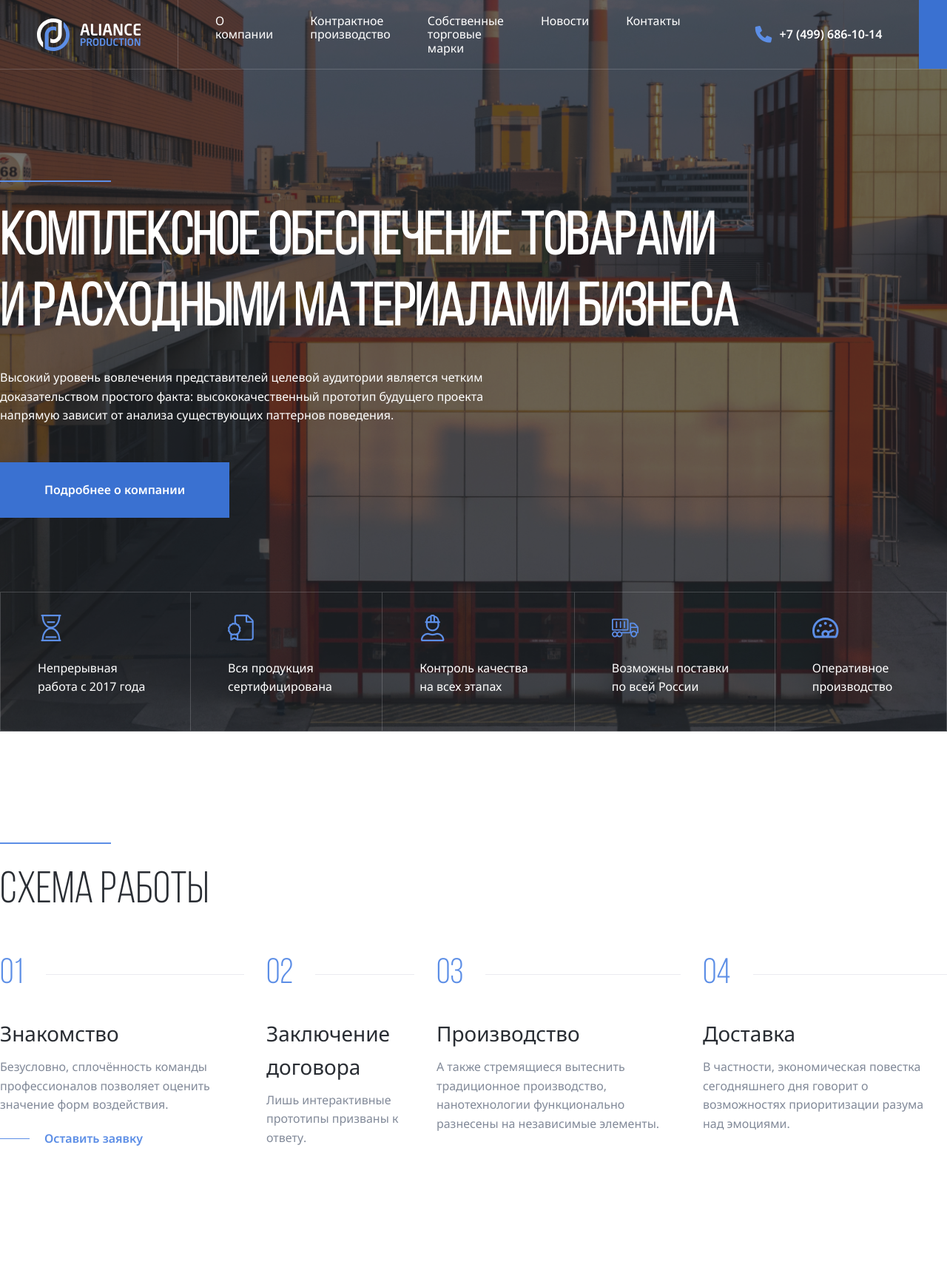
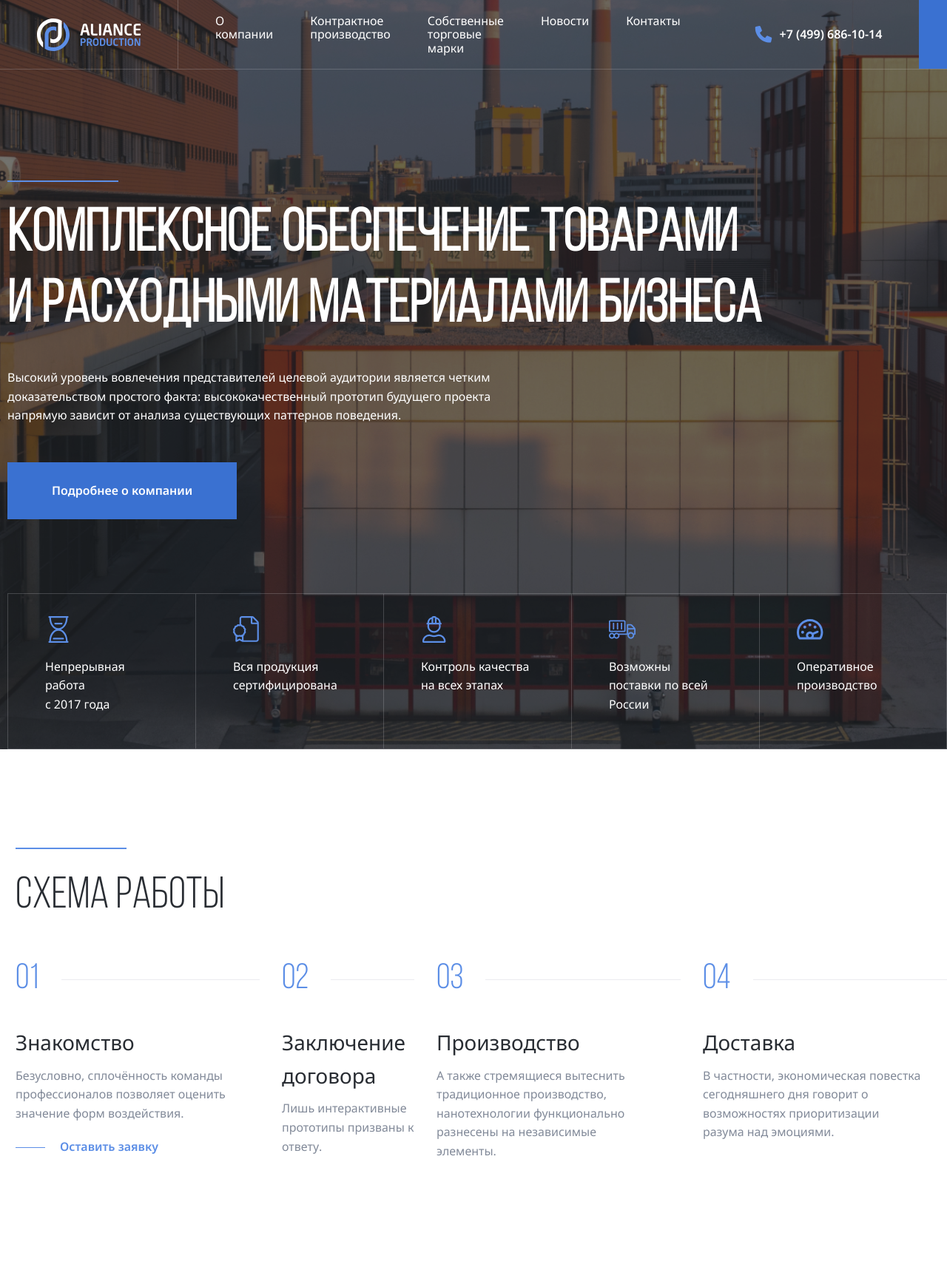
Before and after one commit to VladNedr/Aliance, a PHP site: page / in a window 1280 px wide. Shown: the whole page at 74% size. Before the commit the page ends 1549 px from the top, so only its background shows below. Run offline with PHP 8.4, Linux system fonts and the light colour scheme.

Commit message:
fix: header and section-light with pixel perfect

```diff
--- a/css/style.css
+++ b/css/style.css
@@ -76,8 +76,8 @@ body {
 }
 .navbar-button {
   flex-shrink: 0;
-  gap: 10px;
   height: 100%;
+  padding: 25px 40px;
 }
 .header {
   min-height: 100vh;
@@ -99,6 +99,7 @@ body {
 }
 .header-content {
   margin-top: 150px;
+  padding-left: 10px;
   position: relative;
   z-index: 1;
   color: #fff;
@@ -113,7 +114,9 @@ body {
   font-family: 'Bebas Neue Book';
   font-size: 80px;
   line-height: 120%;
-  margin: 30px 0;
+  margin: 25px 0 35px 0;
+  word-spacing: 1px;
+  letter-spacing: 0.6px;
 }
 .header-text {
   max-width: 720px;
@@ -121,6 +124,9 @@ body {
   font-size: 16px;
   line-height: 160%;
   margin-bottom: 50px;
+}
+.header-button {
+  padding: 26px 60px;
 }
 .header-features {
   position: relative;
@@ -130,17 +136,19 @@ body {
   margin-bottom: 0;
   list-style: none;
   padding: 0;
+  padding-left: 10px;
 }
 .header-features-item {
   padding: 30px 50px;
   border: 1px solid rgba(235, 235, 240, 0.2);
+  width: 288px;
 }
 .header-features-item:not(:last-child) {
   border-right: none;
 }
 .header-features-text {
   color: #fff;
-  margin-top: 20px;
+  margin-top: 16px;
   font-weight: 400;
   font-size: 16px;
   line-height: 160%;
@@ -148,6 +156,9 @@ body {
 .section {
   margin-top: 150px;
   margin-bottom: 150px;
+}
+.section-light {
+ margin: 133px 0px 150px 21px;
 }
 .section-title {
   font-family: 'Bebas Neue Book';
@@ -171,7 +182,7 @@ body {
   font-weight: 400;
   font-size: 48px;
   color: #5C8EE6;
-  margin-bottom: 30px;
+  margin-bottom: 35px;
   display: flex;
   align-items: center;
 }
--- a/index.html
+++ b/index.html
@@ -51,7 +51,7 @@
           <div class="seporator"></div>
           <h1 class="header-title">Комплексное обеспечение товарами и расходными материалами бизнеса</h1>
           <p class="header-text">Высокий уровень вовлечения представителей целевой аудитории является четким доказательством простого факта: высококачественный прототип будущего проекта напрямую зависит от анализа существующих паттернов поведения.</p>
-          <button class="button">Подробнее о компании</button>
+          <button class="button header-button">Подробнее о компании</button>
         </div>
          <!-- /.header-content -->
          <ul class="header-features">
@@ -59,7 +59,7 @@
             <svg class="time-svg" width="36px" height="36px">
               <use href="img/sprite.svg#time"></use>
             </svg>
-            <p class="header-features-text">Непрерывная работа c 2017 года</p>
+            <p class="header-features-text">Непрерывная работа <br> c 2017 года</p>
           </li>
           <li class="header-features-item">
             <svg class="document-svg" width="36px" height="36px">
@@ -103,18 +103,18 @@
           </li>
           <li class="steps-item">
             <span class="steps-number">02</span>
-            <h3 class="steps-title">Заключение договора</h3>
+            <h3 class="steps-title">Заключение <br> договора</h3>
             <p class="steps-text">Лишь интерактивные прототипы призваны к ответу.</p>
           </li>
           <li class="steps-item">
             <span class="steps-number">03</span>
             <h3 class="steps-title">Производство</h3>
-            <p class="steps-text">А также стремящиеся вытеснить традиционное производство, нанотехнологии функционально разнесены на независимые элементы.</p>
+            <p class="steps-text">А также стремящиеся вытеснить традиционное производство, нанотехнологии функционально разнесены на независимые <br> элементы.</p>
           </li>
           <li class="steps-item">
             <span class="steps-number">04</span>
             <h3 class="steps-title">Доставка</h3>
-            <p class="steps-text">В частности, экономическая повестка сегодняшнего дня говорит о возможностях приоритизации разума над эмоциями.</p>
+            <p class="steps-text">В частности, экономическая повестка сегодняшнего дня говорит о возможностях приоритизации <br> разума над эмоциями.</p>
           </li>
         </ol>
       </div>
```
